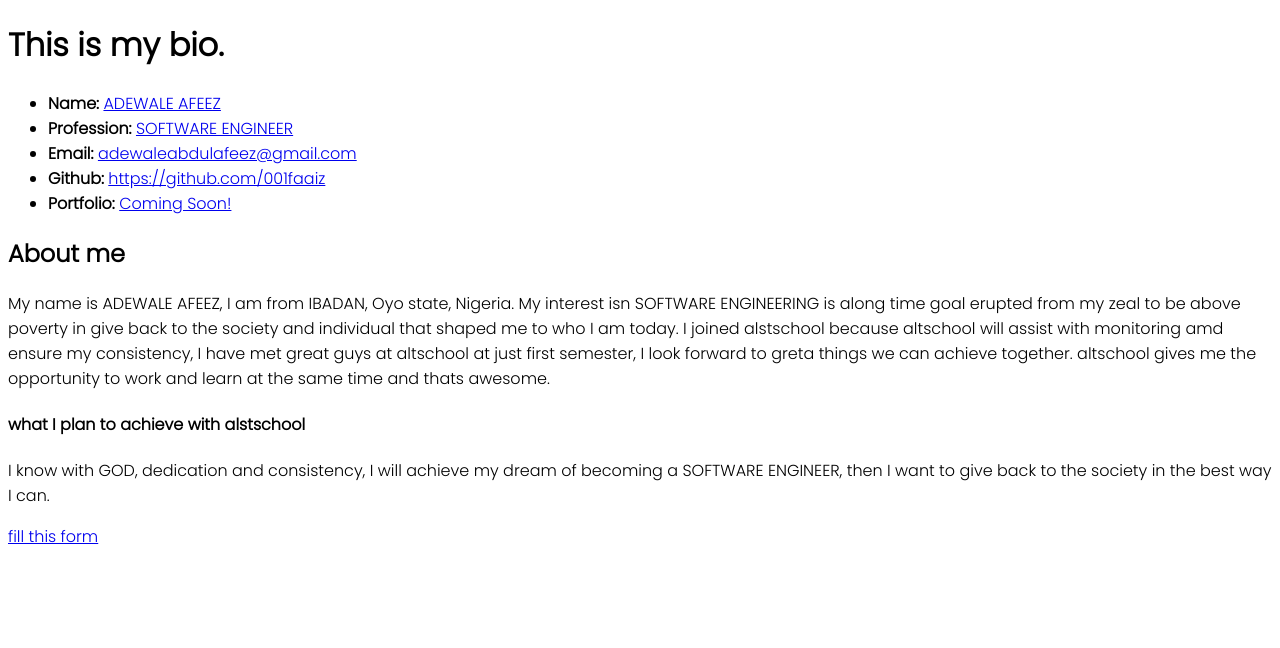
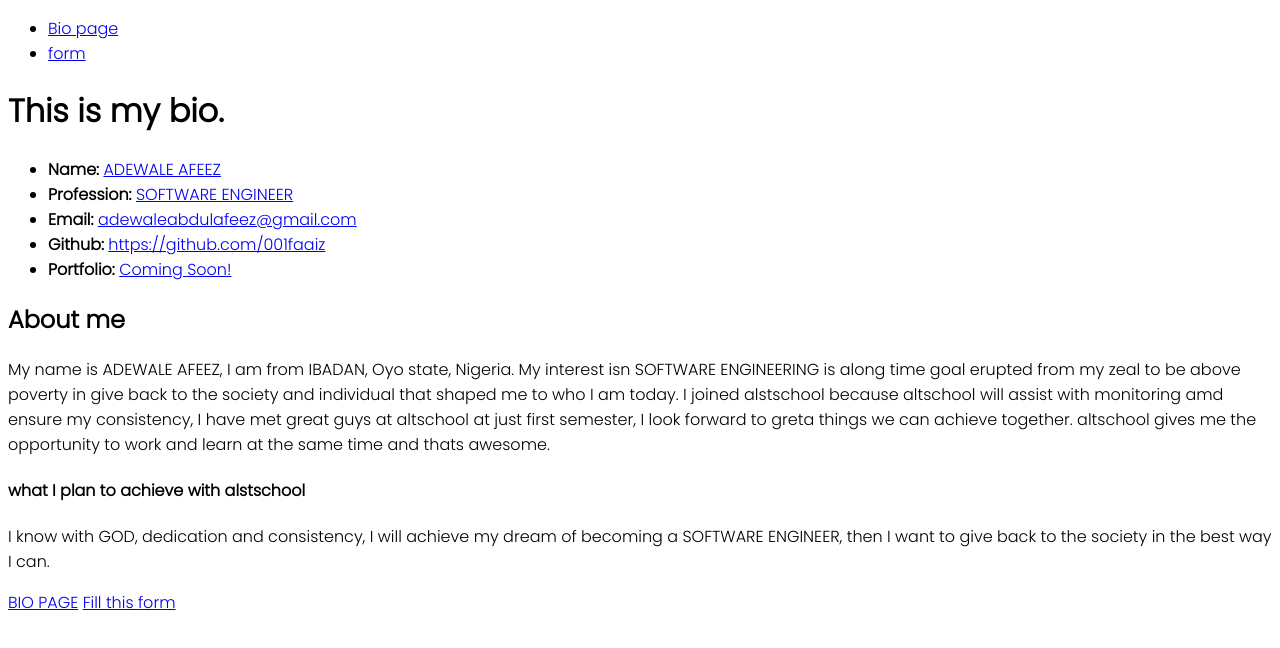
Before and after one commit to 001faaiz/altschool-assignment-01, a plain HTML site: page index1.html in a window 1280 px wide. Drawn offline with Linux system fonts and the light colour scheme; a web font is replaced by a local one.

Commit message:
Update index1.html
updated my commit

```diff
--- a/index1.html
+++ b/index1.html
@@ -6,6 +6,13 @@
     <title>ADEWALE AFEEZ BIO</title>
   </head>
   <body>
+
+    <nav>
+    <ul>
+      <li><a href="index1.html">Bio page</a></li>
+      <li><a href="index.html">form</a></li>
+    </ul>
+    </nav>
     <style>
       @import url("https://fonts.googleapis.com/css2?family=Dhurjati&family=Kalam:wght@300&family=Poppins:wght@300&display=swap");
       * {
@@ -51,7 +58,7 @@
       becoming a SOFTWARE ENGINEER, then I want to give back to the society in
       the best way I can.
     </p>
-    <a href="index.html">fill this form</a>
-    <a href=""></a>
+    <a href="index.html">BIO PAGE</a>
+    <a href="index.html">Fill this form</a>
   </body>
 </html>
```
